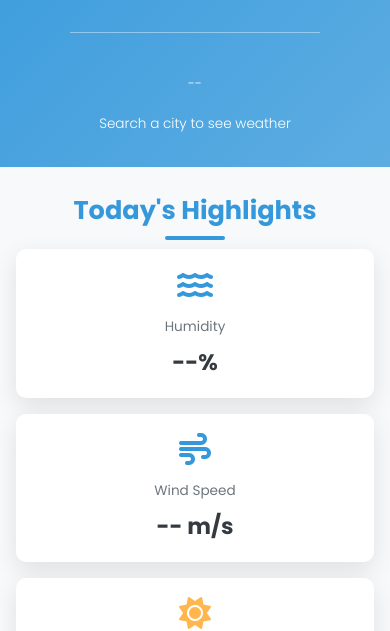
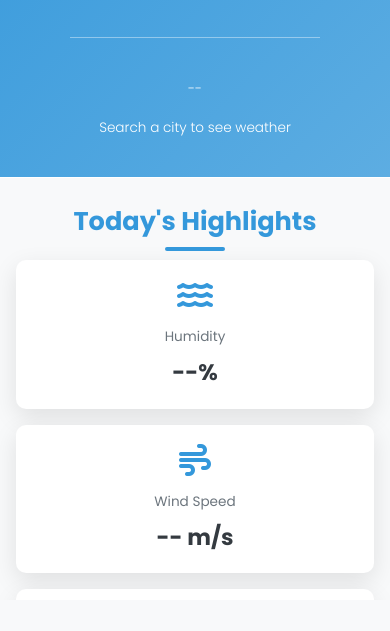
Before and after one commit to Kartikjindal99/MyWeatherApp, a plain HTML site: page index.html in a window 390 px wide. Shown: the part 244-875 px from the top of the page. After the commit the page ends 844 px from the top, so only its background shows below. Drawn offline with Linux system fonts and the light colour scheme.

Commit message:
Add files via upload

```diff
--- a/style.css
+++ b/style.css
@@ -1,3 +1,4 @@
+
 :root {
     --primary-blue: #3498db;
     --secondary-blue: #5DADE2;
@@ -168,6 +169,9 @@ body {
     color: var(--dark-text);
     padding: 3rem 2.5rem;
     overflow-y: auto;
+    max-height: 90vh; /* Added for scroll on larger screens */
+    box-shadow: 0 8px 25px var(--shadow-light); /* Added shadow to output panel */
+    border-radius: var(--border-radius-main); /* Added border-radius to output panel */
 }
 
 .heading {
@@ -309,9 +313,12 @@ body {
         min-width: unset;
         width: 100%;
         padding: 2.5rem 2rem;
+        box-shadow: none; /* Removed individual panel shadow when stacked */
+        border-radius: 0; /* Removed individual panel border-radius when stacked */
     }
     .weather-output {
-        max-height: 55vh;
+        max-height: 50vh; /* Set explicit max-height for scrolling on smaller screens */
+        margin-top: 1px; /* Small gap to visually separate if needed */
     }
     .weather-input {
         padding-bottom: 3.5rem;
```
